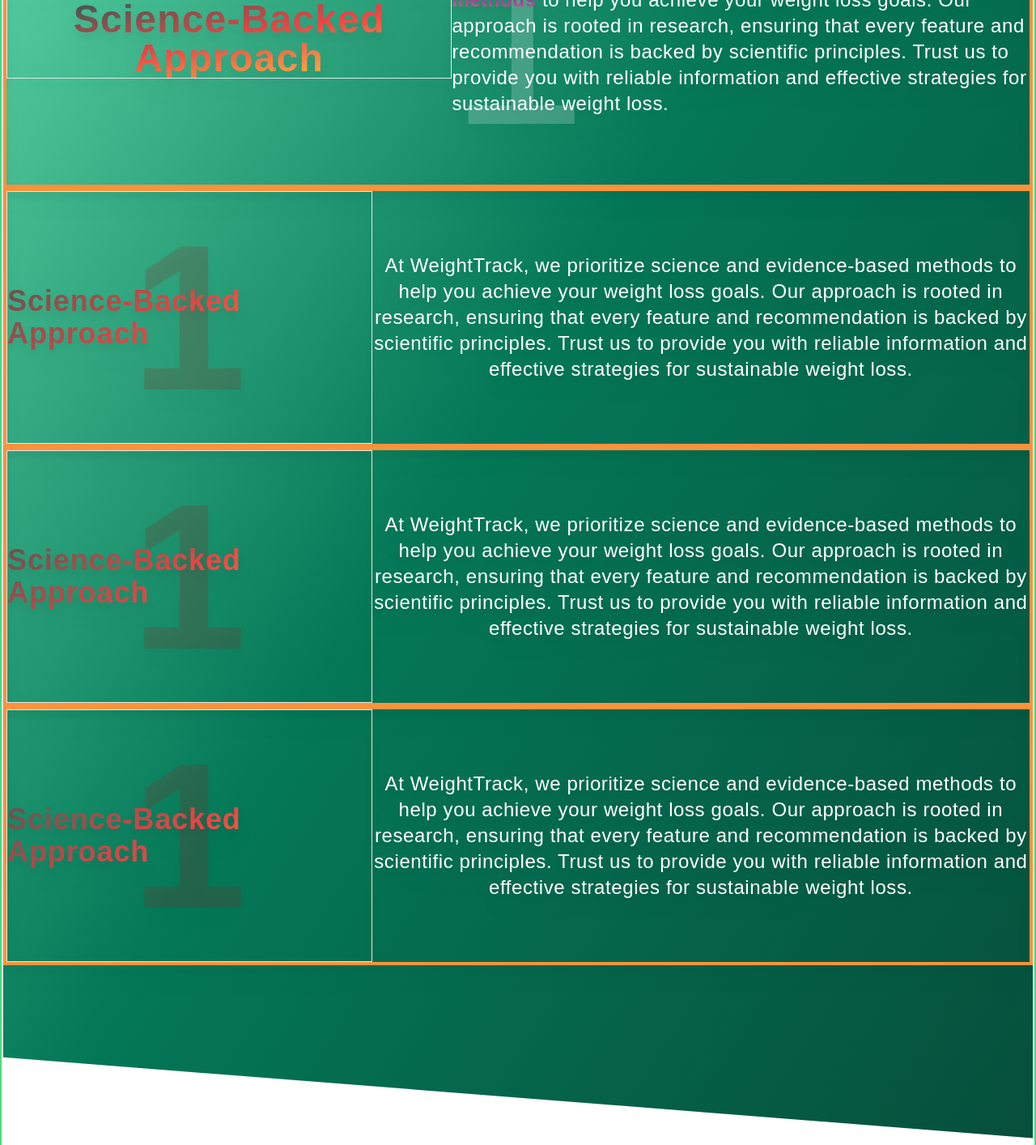
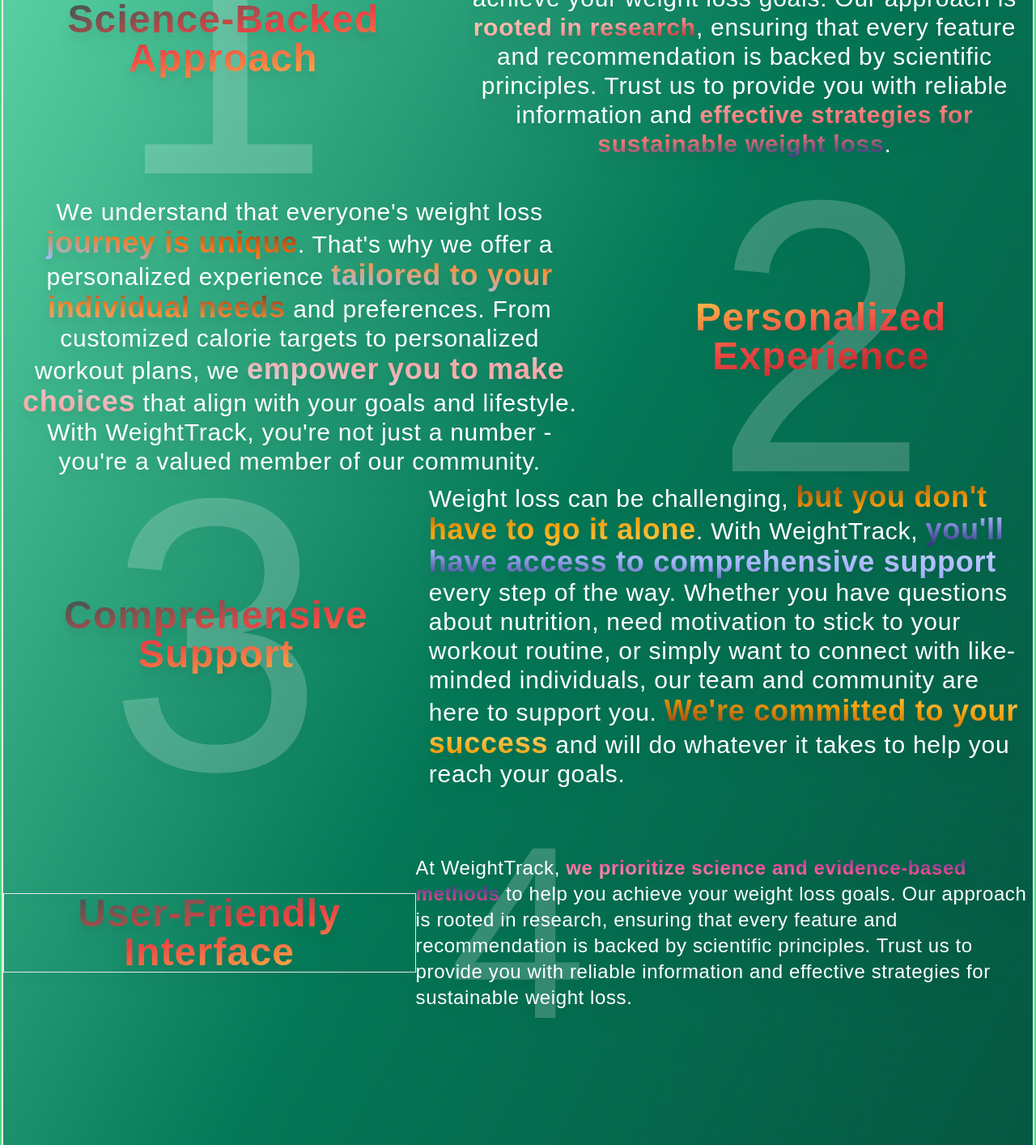
Before and after one commit to ajv55/health, a Next.js app: page / in a window 1280 px wide. Shown: the part 3200-4614 px from the top of the page at 81% size. Built offline with nearby package versions, Linux system fonts and the light colour scheme; a web font is replaced by a local one.

Commit message:
adding the why section

```diff
--- a/app/components/mainPage/why.tsx
+++ b/app/components/mainPage/why.tsx
@@ -10,26 +10,48 @@
 
         <h1 className='text-6xl text-white ml-10 mt-44 text-start w-[90%] font-bold tracking-wider'><span className=' font-extrabold bg-gradient-to-br from-amber-900 via-amber-500 to-amber-300 bg-clip-text text-transparent '>Unlocking </span>Your Weight Loss Success: <br /> <span className='font-extrabold bg-gradient-to-br from-red-900 via-red-400 to-red-200 bg-clip-text text-transparent'>Here&#39;s How!</span></h1>
         <div className='border-2 w-full h-content flex flex-col justify-center'>
-          <div className=' drop-shadow-xl border-4 border-orange-400 w-full h-[23rem] flex justify-evenly items-center relative'>
-          <h1 className='text-[19rem] text-white -z-10 opacity-20 absolute top-1/2 left-1/2 -translate-x-1/2 -translate-y-1/2'>1</h1>
-              <h1 className='text-5xl text-center bg-gradient-to-br  from-teal-800 via-red-500 to-yellow-300 bg-clip-text text-transparent border font-bold tracking-wide'>Science-Backed Approach</h1>
+          <div className=' drop-shadow-xl  w-full h-[23rem] flex justify-evenly items-center gap-4 relative'>
+            <div className=' relative'>
+              <h1 className='text-[30rem] text-white -z-10 opacity-20 absolute top-1/2 left-1/2 -translate-x-1/2 -translate-y-1/2'>1</h1>
+              <h1 className='text-5xl text-center bg-gradient-to-br  from-teal-800 via-red-500 to-yellow-300 bg-clip-text text-transparent  font-bold tracking-wide'>Science-Backed Approach</h1>
+            </div>
+              <p className='text-3xl text-center text-white tracking-wide font-light w-[65%]'>At WeightTrack, <span className='font-bold text-4xl  bg-gradient-to-tl from-rose-700 via-orange-200 to-rose-600 bg-clip-text text-transparent'>we prioritize science and evidence-based methods</span> to help you achieve your weight loss goals. Our approach is <span className='font-bold text-3xl bg-gradient-to-br from-orange-200 via-red-300 to-red-700 bg-clip-text text-transparent'>rooted in research</span>, ensuring that every feature and recommendation is backed by scientific principles. Trust us to provide you with reliable information and <span className='font-bold text-3xl bg-gradient-to-br from-red-300 via-red-400 to-blue-900 bg-clip-text text-transparent'>effective strategies for sustainable weight loss</span>.</p>
+          </div>
+
+          {/* span
+             className='font-bold text-3xl bg-gradient-to-tr from-emerald-300 via-emerald-500 to-emerald-900 bg-clip-text text-transparent'
+          */}
+
+          {/* second reason */}
+          <div className=' drop-shadow-xl  w-full h-[23rem] flex flex-row-reverse justify-evenly gap-4 items-center relative'>
+              <div className='relative'>
+                <h1 className='text-[30rem] text-white -z-10 opacity-20 absolute top-1/2 left-1/2 -translate-x-1/2 -translate-y-1/2'>2</h1>
+                <h1 className='text-5xl text-center bg-gradient-to-tl  from-red-800 via-red-500 to-yellow-300 bg-clip-text text-transparent  font-bold tracking-wide'>Personalized Experience</h1>
+              </div>
+              <p className='text-3xl text-center text-white tracking-wide font-light w-[65%] px-3'>We understand that everyone&#39;s weight loss <span className='font-bold text-4xl bg-gradient-to-tr from-blue-300 via-orange-500 to-orange-900 bg-clip-text text-transparent'>journey is unique</span>. That&#39;s why we offer a personalized experience <span className='font-bold text-4xl bg-gradient-to-tr from-blue-300 via-orange-400 to-orange-900 bg-clip-text text-transparent'>tailored to your individual needs</span> and preferences. From customized calorie targets to personalized workout plans, we <span className='font-bold text-4xl bg-gradient-to-bl from-stone-300 via-red-300 to-zinc-300 bg-clip-text text-transparent'>empower you to make choices</span> that align with your goals and lifestyle. With WeightTrack, you&#39;re not just a number &#45; you&#39;re a valued member of our community.</p>
+          </div>
+            {/* third reason */}
+          <div className=' drop-shadow-xl  w-full h-[23rem] flex justify-evenly items-center relative'>
+            <div className='relative'>
+              <h1 className='text-[30rem] text-white -z-10 opacity-20 absolute top-1/2 left-1/2 -translate-x-1/2 -translate-y-1/2'>3</h1>
+              <h1 className='text-5xl text-center bg-gradient-to-br  from-teal-800 via-red-500 to-yellow-300 bg-clip-text text-transparent  font-bold tracking-wide'>Comprehensive Support</h1>
+            </div>
+              <p className='text-3xl text-left text-white tracking-wide font-light w-[65%]'>Weight loss can be challenging, <span className='font-extrabold text-4xl bg-gradient-to-br from-amber-800 via-amber-500 to-amber-300 bg-clip-text text-transparent'>but you don&#39;t have to go it alone</span>. With WeightTrack, <span className='font-extrabold text-4xl bg-gradient-to-tr from-indigo-900 via-indigo-300 to-indigo-200 bg-clip-text text-transparent'>you&#39;ll have access to comprehensive support</span> every step of the way. Whether you have questions about nutrition, need motivation to stick to your workout routine, or simply want to connect with like-minded individuals, our team and community are here to support you. <span className='font-extrabold text-4xl bg-gradient-to-tr from-amber-800 via-amber-500 to-amber-200 bg-clip-text text-transparent'>We&#39;re committed to your success</span> and will do whatever it takes to help you reach your goals.</p>
+          </div>
+            {/* fourth reason */}
+          <div className=' drop-shadow-xl  w-full h-[23rem] flex justify-evenly items-center relative'>
+          <h1 className='text-[19rem] text-white -z-10 opacity-20 absolute top-1/2 left-1/2 -translate-x-1/2 -translate-y-1/2'>4</h1>
+              <h1 className='text-5xl text-center bg-gradient-to-br  from-teal-800 via-red-500 to-yellow-300 bg-clip-text text-transparent border font-bold tracking-wide'> User-Friendly Interface</h1>
               <p className='text-2xl text-left text-white tracking-wide font-light w-[65%]'>At WeightTrack, <span className='font-bold  bg-gradient-to-tr from-rose-300 via-pink-500 to-blue-900 bg-clip-text text-transparent'>we prioritize science and evidence-based methods</span> to help you achieve your weight loss goals. Our approach is rooted in research, ensuring that every feature and recommendation is backed by scientific principles. Trust us to provide you with reliable information and effective strategies for sustainable weight loss.</p>
           </div>
 
-          <div className=' drop-shadow-xl border-4 border-orange-400 w-full h-[20rem] flex relative'>
-              <h1 className='text-4xl bg-gradient-to-br from-teal-800 via-red-500 to-yellow-300 bg-clip-text text-transparent border relative flex justify-center items-center w-[50%] font-bold tracking-wide'><h1 className='text-[16rem] text-red-800 -z-10 opacity-20 absolute top-1/2 left-1/2 -translate-x-1/2 -translate-y-1/2'>1</h1>Science-Backed Approach</h1>
-              <p className='text-2xl text-center text-white w-[90%]  flex justify-center items-center tracking-wide font-light '>At WeightTrack, we prioritize science and evidence-based methods to help you achieve your weight loss goals. Our approach is rooted in research, ensuring that every feature and recommendation is backed by scientific principles. Trust us to provide you with reliable information and effective strategies for sustainable weight loss.</p>
-          </div>
+            {/* fifht reason */}
+            <div className=' drop-shadow-xl  w-full h-[23rem] mb-64 flex justify-evenly items-center relative'>
+            <h1 className='text-[19rem] text-white -z-10 opacity-20 absolute top-1/2 left-1/2 -translate-x-1/2 -translate-y-1/2'>5</h1>
+                <h1 className='text-5xl text-center bg-gradient-to-br  from-teal-800 via-red-500 to-yellow-300 bg-clip-text text-transparent border font-bold tracking-wide'> Positive Results</h1>
+                <p className='text-2xl text-left text-white tracking-wide font-light w-[65%]'>At WeightTrack, <span className='font-bold  bg-gradient-to-tr from-rose-300 via-pink-500 to-blue-900 bg-clip-text text-transparent'>we prioritize science and evidence-based methods</span> to help you achieve your weight loss goals. Our approach is rooted in research, ensuring that every feature and recommendation is backed by scientific principles. Trust us to provide you with reliable information and effective strategies for sustainable weight loss.</p>
+            </div>
 
-          <div className=' drop-shadow-xl border-4 border-orange-400 w-full h-[20rem] flex relative'>
-              <h1 className='text-4xl bg-gradient-to-br from-teal-800 via-red-500 to-yellow-300 bg-clip-text text-transparent border relative flex justify-center items-center w-[50%] font-bold tracking-wide'><h1 className='text-[16rem] text-red-800 -z-10 opacity-20 absolute top-1/2 left-1/2 -translate-x-1/2 -translate-y-1/2'>1</h1>Science-Backed Approach</h1>
-              <p className='text-2xl text-center text-white w-[90%] flex justify-center items-center tracking-wide font-light '>At WeightTrack, we prioritize science and evidence-based methods to help you achieve your weight loss goals. Our approach is rooted in research, ensuring that every feature and recommendation is backed by scientific principles. Trust us to provide you with reliable information and effective strategies for sustainable weight loss.</p>
-          </div>
-
-          <div className=' drop-shadow-xl mb-64 border-4 border-orange-400 w-full h-[20rem] flex relative'>
-              <h1 className='text-4xl bg-gradient-to-br from-teal-800 via-red-500 to-yellow-300 bg-clip-text text-transparent border relative flex justify-center items-center w-[50%] font-bold tracking-wide'><h1 className='text-[16rem] text-red-800 -z-10 opacity-20 absolute top-1/2 left-1/2 -translate-x-1/2 -translate-y-1/2'>1</h1>Science-Backed Approach</h1>
-              <p className='text-2xl text-center text-white w-[90%] flex justify-center items-center tracking-wide font-light '>At WeightTrack, we prioritize science and evidence-based methods to help you achieve your weight loss goals. Our approach is rooted in research, ensuring that every feature and recommendation is backed by scientific principles. Trust us to provide you with reliable information and effective strategies for sustainable weight loss.</p>
-          </div>
         </div>
     </div>
   )
```
